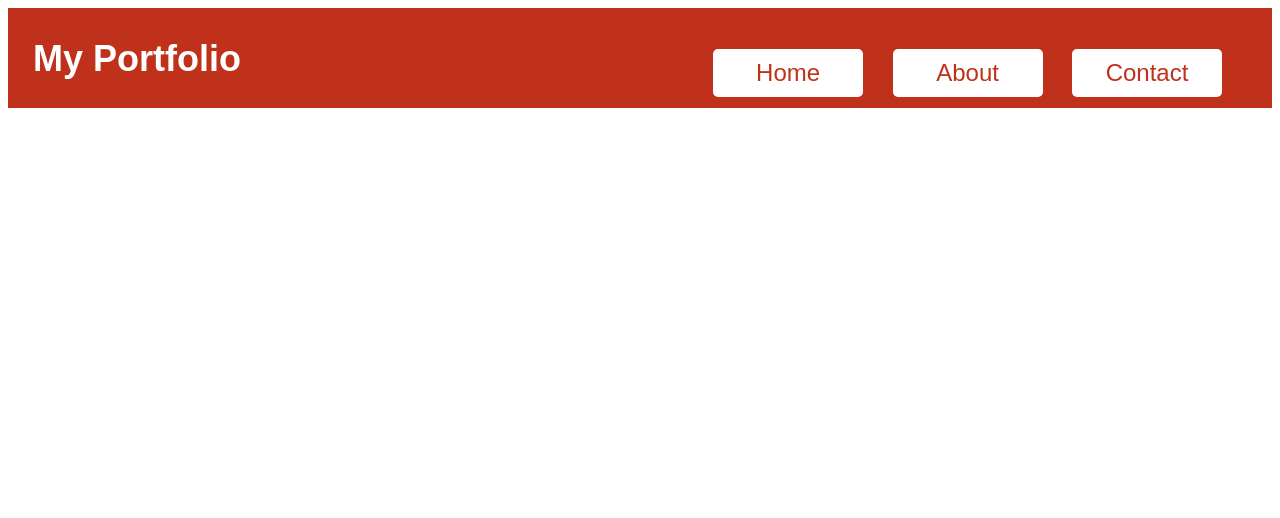
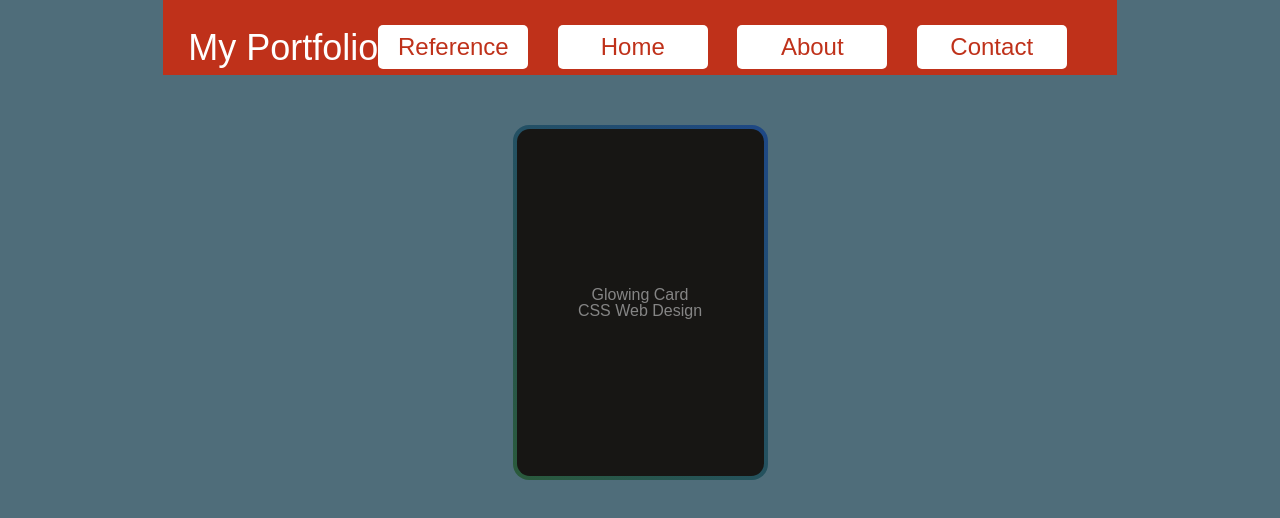
Before and after one commit to Gabe-CSX/gabe-csx.github.io, a plain HTML site: page index.html in a window 1280 px wide. Drawn offline with Linux system fonts and the light colour scheme.

Commit message:
Added box with hover affect and new nav li (no working links)

```diff
--- a/index.html
+++ b/index.html
@@ -2,16 +2,28 @@
 <html>
 <head>
   <title>My Portfolio</title>
-  <link rel="stylesheet" type="text/css" href="resources/css/style.css">
+  <link rel='stylesheet' type='text/css' href='resources/css/style.css'>
+  <link rel='stylesheet' type='text/css' href='resources/css/reset.css'>
 </head>
 <body>
   <nav class='header'>
     <h1>My Portfolio</h1>
     <ul>
-      <li><a href="#">Home</a></li>
-      <li><a href="#">About</a></li>
-      <li><a href="#">Contact</a></li>
+      <li><a href='#'>Reference</a></li>
+      <li><a href='#'>Home</a></li>
+      <li><a href='#'>About</a></li>
+      <li><a href='#'>Contact</a></li>
     </ul>
   </nav>
+
+  <div class='container'>
+    <div class='card'>
+      <div>
+        <h1>Glowing Card</h1>
+        <p>CSS Web Design</p>
+      </div>
+    </div>
+  </div>
 </body>
+
 </html>
--- /dev/null
+++ b/resources/css/reset.css
@@ -0,0 +1,48 @@
+/* http://meyerweb.com/eric/tools/css/reset/
+   v2.0 | 20110126
+   License: none (public domain)
+*/
+
+html, body, div, span, applet, object, iframe,
+h1, h2, h3, h4, h5, h6, p, blockquote, pre,
+a, abbr, acronym, address, big, cite, code,
+del, dfn, em, img, ins, kbd, q, s, samp,
+small, strike, strong, sub, sup, tt, var,
+b, u, i, center,
+dl, dt, dd, ol, ul, li,
+fieldset, form, label, legend,
+table, caption, tbody, tfoot, thead, tr, th, td,
+article, aside, canvas, details, embed,
+figure, figcaption, footer, header, hgroup,
+menu, nav, output, ruby, section, summary,
+time, mark, audio, video {
+	margin: 0;
+	padding: 0;
+	border: 0;
+	font-size: 100%;
+	font: inherit;
+	vertical-align: baseline;
+}
+/* HTML5 display-role reset for older browsers */
+article, aside, details, figcaption, figure,
+footer, header, hgroup, menu, nav, section {
+	display: block;
+}
+body {
+	line-height: 1;
+}
+ol, ul {
+	list-style: none;
+}
+blockquote, q {
+	quotes: none;
+}
+blockquote:before, blockquote:after,
+q:before, q:after {
+	content: '';
+	content: none;
+}
+table {
+	border-collapse: collapse;
+	border-spacing: 0;
+}
--- a/resources/css/style.css
+++ b/resources/css/style.css
@@ -1,10 +1,18 @@
+/* Universal */
 html {
 	text-align: center;
-	font-family: Arial;
+	font-family: Arial, Helvetica, sans-serif !important;
 }
 
+* {
+  box-sizing: border-box;
+  margin: 0;
+  padding: 0;
+}
+
+/* Header */
 .header {
-  height: 50px;
+  height: 75px;
   padding: 25px;
   background-color: #BF311A;
 }
@@ -41,3 +49,66 @@ html {
   background-color: #F2F2F2;
   border-radius: 5px;
 }
+
+/* Body */
+body {
+  place-items: center;
+  height: 100vh;
+  background: #4F6D7A;
+}
+
+.card {
+  display: flex;
+  flex-direction: column;
+  align-items: center;
+  justify-content: center;
+  width: 247px;
+  height: 347px;
+  padding: 1em;
+  text-align: center;
+  background: #171614;
+  border-radius: .8em;
+  color: #858585;
+  cursor: pointer;
+  overflow: hidden;
+  overflow: hidden;
+  z-index: 1;
+}
+
+.card:hover {
+  color: #FFF;
+}
+
+.container {
+  margin: 50px auto;
+  display: grid;
+  place-items: center;
+  position: relative;
+  width: 255px;
+  height: 355px;
+  border-radius: 1em;
+  background: linear-gradient(50deg, #2A5A3B, #1E4886);
+  overflow: hidden;
+}
+
+.container::before {
+  content: '';
+  position: absolute;
+  width: 450px;
+  height: 35px;
+  top: 0;
+  right: 35px;
+  transition: 1.9s;
+  background: linear-gradient(50deg, #00FF59, #02B3FF);
+  transform: rotate(-45deg) translate(0, -100px);
+}
+
+.container:hover::before {
+  animation: cardEffect 1.9s;
+}
+
+@keyframes cardEffect {
+  100% {
+      transform: rotate(-45deg) translate(0, 450px);
+  }
+}
```
Also changed, not shown: 1 other file.
